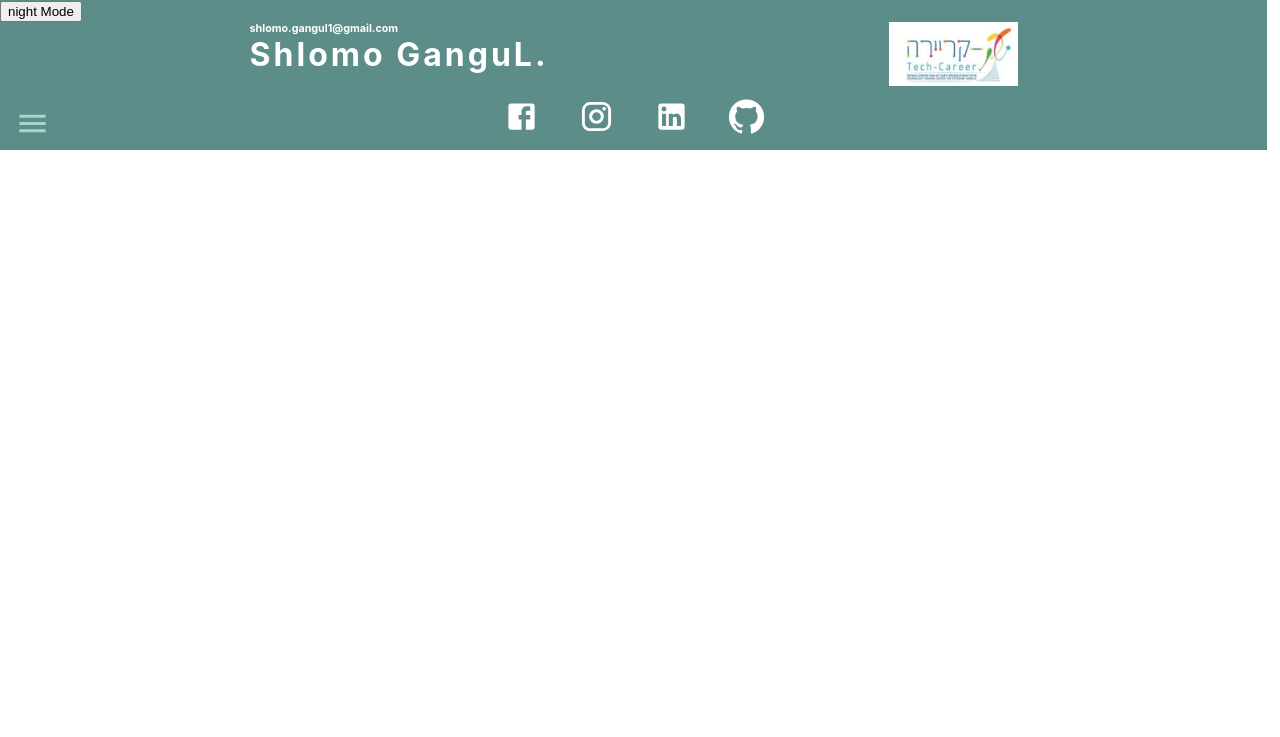
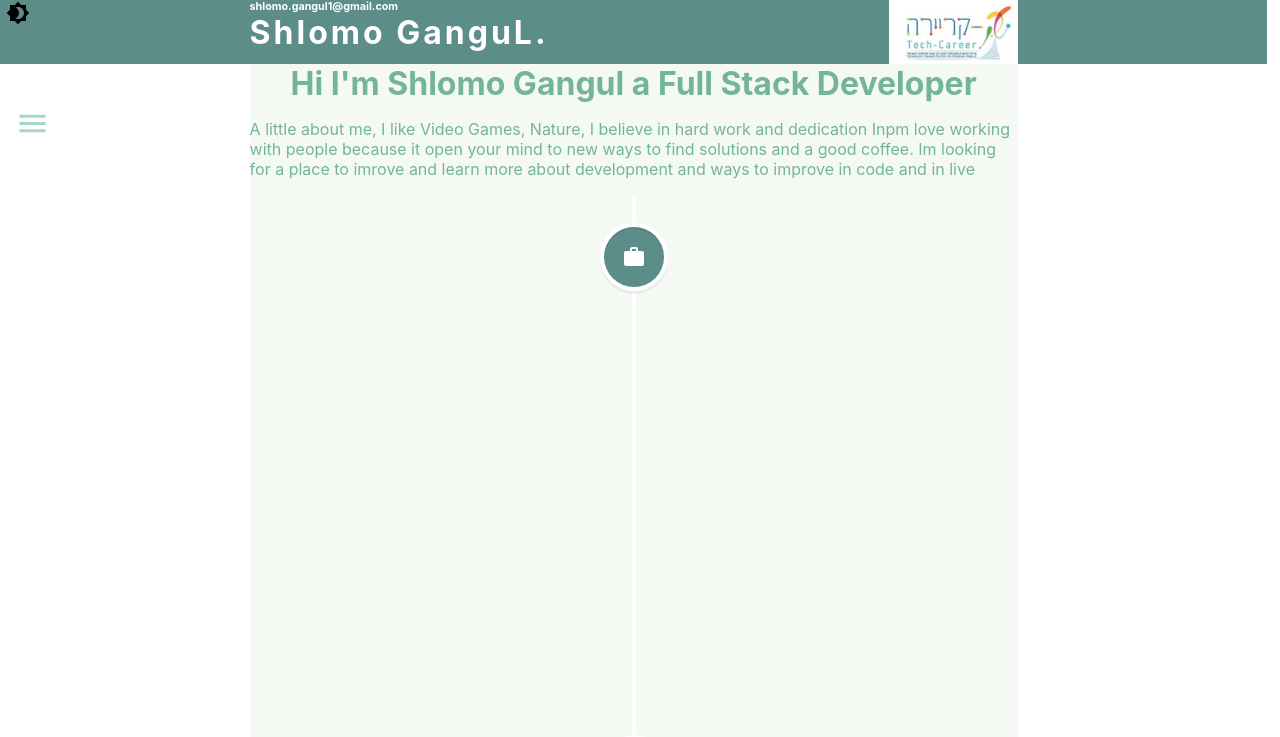
Before and after one commit to shlomo-gangul/portfolio, a React (Create React App) app: page /ContactMe in a window 1280 px wide. Before the commit this address led to /ContactMe#/Home. Shown: the top 737 px of the page. Built offline with nearby package versions, Linux system fonts and the light colour scheme.

Commit message:
life is about the people you meet on the way to the end

```diff
--- a/src/App.css
+++ b/src/App.css
@@ -8,26 +8,14 @@
   flex-direction: column;
   align-items: center;
 }
-.Header {
-  color: white;
-  width: 99vw;
-  min-height: 64px;
-  background:#5C8D89;
-}
+
 .Body {
   color: white;
   min-width: 60vw;
   height: 70%;
   background:#F4F9F4;
 }
-.Footer {
-  color: white;
-  width: 99vw;
-  min-height: 64px;
-  bottom: 0px;
-  background:#5C8D89;
-  text-align: center;
-}
+
 .SideBar {
 
   position: fixed;
--- a/src/Routing/Routing.jsx
+++ b/src/Routing/Routing.jsx
@@ -12,9 +12,9 @@ console.log(theme.theme);
   return (
     <div style={{background:`${theme.theme?'black':'#F4F9F4'}`}}>
       <Switch>
-        <Redirect to="/Home">
+      <Route exact path="/">
           <Home />
-        </Redirect>
+        </Route>
         <Route path="/Skills">
           <Skills />
         </Route>
@@ -27,6 +27,7 @@ console.log(theme.theme);
         <Route path="/Home">
           <Home />
         </Route>
+        <Redirect to="/"/>
       </Switch>
     </div>
   );
--- a/src/components/Footer/Footer.css
+++ b/src/components/Footer/Footer.css
@@ -1,3 +1,12 @@
+.Footer {
+  color: white;
+  width: 99vw;
+  min-height: 64px;
+  bottom: 0px;
+  background:#5C8D89;
+  text-align: center;
+}
+
 .iconDiv {
   height: 64px;
   min-width: 60vw;
--- a/src/components/Header/Header.css
+++ b/src/components/Header/Header.css
@@ -0,0 +1,18 @@
+.Header {
+    color: white;
+    width: 99vw;
+    min-height: 64px;
+    background:#5C8D89;
+  }
+
+.button{
+    position:absolute;
+    background:transparent;
+    border: none;
+
+
+}
+.button:hover{
+        cursor: pointer;
+        transform: scale(1.1);
+}
--- a/src/components/Header/Header.jsx
+++ b/src/components/Header/Header.jsx
@@ -1,9 +1,11 @@
 import React from 'react'
 import NavBar from '../NavBar/NavBar'
+import Brightness4Icon from '@material-ui/icons/Brightness4';
+import './Header.css'
 const Header = ({nightModeSwitch}) => {
     return (
         <div className='Header'>
-            <button onClick={nightModeSwitch}>night Mode</button>
+            <button className='button' onClick={nightModeSwitch}><Brightness4Icon /></button>
             <NavBar/>
         </div>
     )
```
